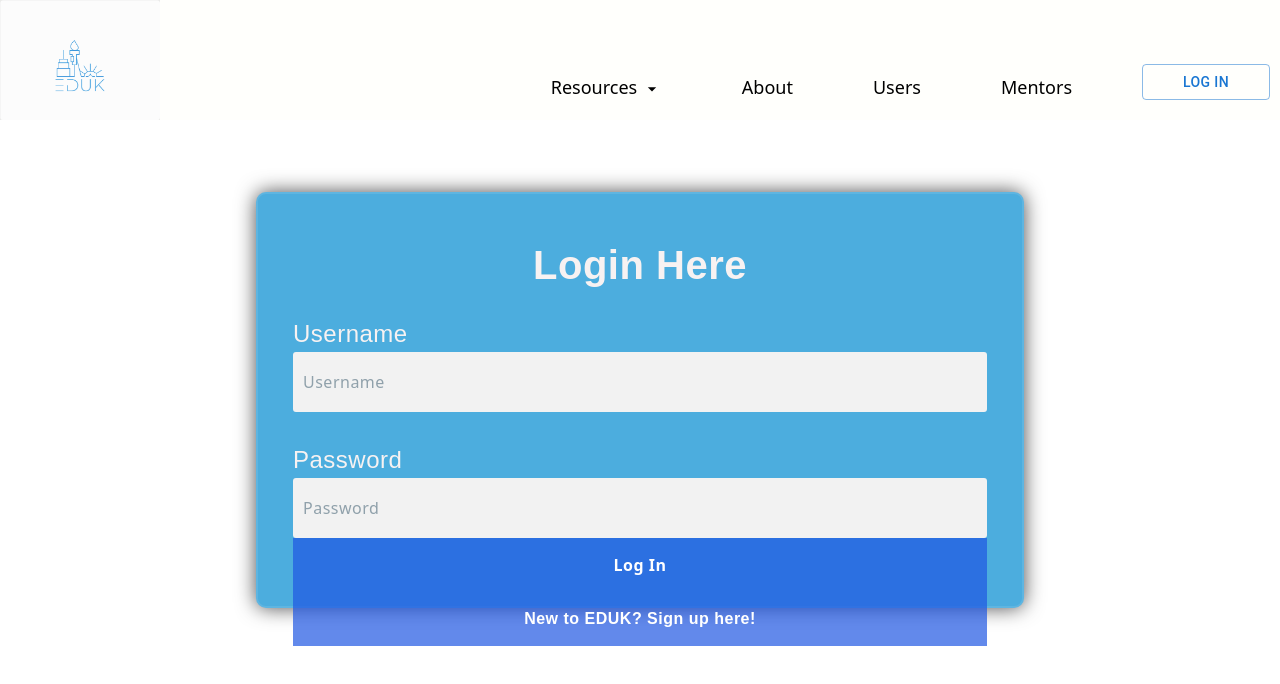
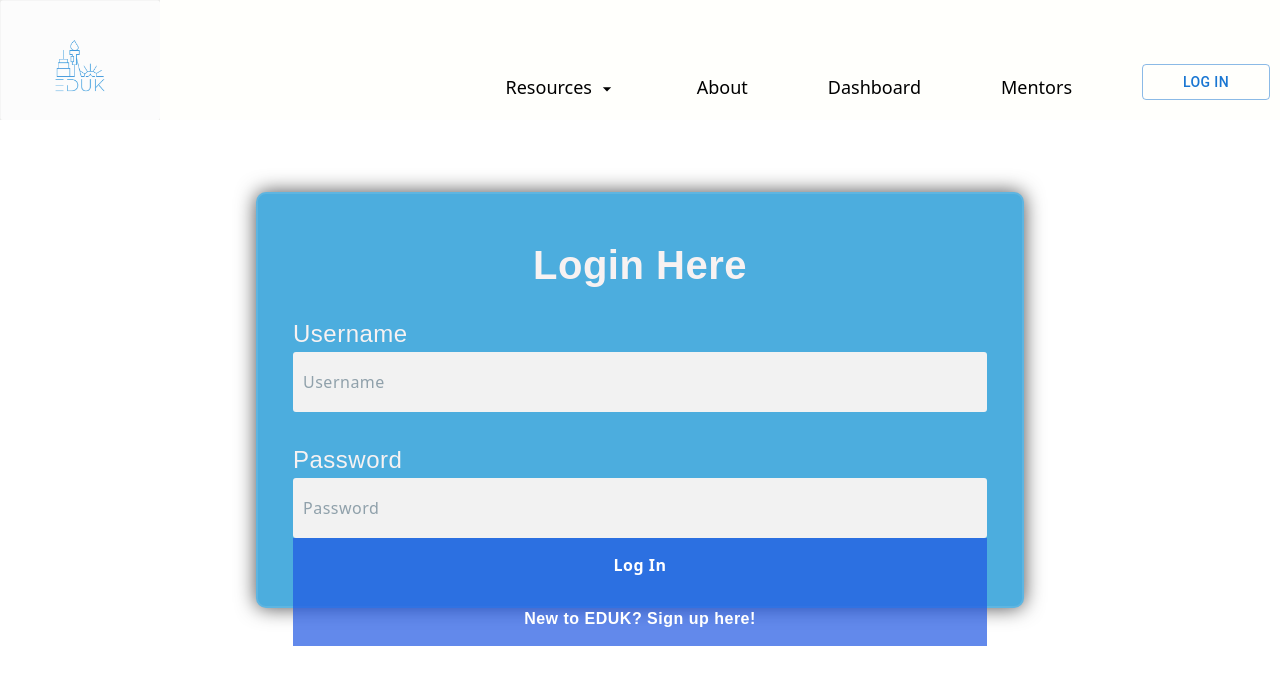
Before and after one commit to TheodoreBFrazier/EDUK, a React (Create React App) app in the folder frontend/: page /users/login in a window 1280 px wide. Shown: the top 684 px of the page. Built offline with nearby package versions, Linux system fonts and the light colour scheme; no server answers.

Commit message:
saved user information in local storage

```diff
--- a/frontend/src/components/LogInUser.js
+++ b/frontend/src/components/LogInUser.js
@@ -25,9 +25,12 @@ function LogInUser({ setLogText }) {
         const userInfo = res.data.result;
         const userId = userInfo.uid;
         if (!isNaN(userId)) {
-          console.log(userInfo);
+          // console.log(userInfo);
           setError("");
+          //set userId in localStorage
           localStorage.setItem("userId", `${userId}`);
+          //set userInfo in localStage
+          localStorage.setItem("userInfo", JSON.stringify(userInfo));
           setLogText("Log Out");
           if (!userInfo.is_admin) navigate(`/users/${userId}`);
           if (userInfo.is_admin) navigate("/admin");
@@ -55,7 +58,7 @@ function LogInUser({ setLogText }) {
       <form onSubmit={handleSubmit}>
         <h3>Login Here</h3>
 
-        <label class="login" for="username">
+        <label className="login" for="username">
           Username
         </label>
         <input
@@ -66,7 +69,7 @@ function LogInUser({ setLogText }) {
           value={user.user_name}
         />
 
-        <label class="login" for="password">
+        <label className="login" for="password">
           Password
         </label>
         <input
--- a/frontend/src/components/RightNav.js
+++ b/frontend/src/components/RightNav.js
@@ -35,6 +35,10 @@ export default function RightNav({ open, logText, setLogText }) {
     localStorage.clear();
     setLogText("Log In");
   };
+  //get userId from localStorage
+  const userId = localStorage.getItem("userId");
+
+  //user data
 
   return (
     <Ul open={open} className="navLinks">
@@ -51,7 +55,11 @@ export default function RightNav({ open, logText, setLogText }) {
         <Link to="/about">About</Link>
       </li>
       <li className="eachLi mainLi">
-				<Link to="/users">Users</Link>
+        {!isNaN(userId) ? (
+          <Link to={`/users/${userId}`}>Dashboard</Link>
+        ) : (
+          <Link to={`/users/${userId}`}>Dashboard</Link>
+        )}
       </li>
       <li className="eachLi mainLi">
         <Link to="/mentors/create">Mentors</Link>
--- a/frontend/src/components/UserDetails.js
+++ b/frontend/src/components/UserDetails.js
@@ -11,7 +11,7 @@ const API = process.env.REACT_APP_API_URL;
 
 function UserDetails() {
   const [user, setUser] = useState({});
-  const [userResources , setUserResources] = useState([]);
+  const [userResources, setUserResources] = useState([]);
   const [showUserDetails, setShowUserDetails] = useState(false);
   let { uid } = useParams();
   //let navigate = useNavigate();
@@ -26,23 +26,20 @@ function UserDetails() {
         console.log(error);
       });
 
-    axios.get(API + "/users/" + uid + "/resources")
-    .then((response)=>{
+    axios
+      .get(API + "/users/" + uid + "/resources")
+      .then((response) => {
         setUserResources(response.data.result);
       })
-    .catch((error)=>{
-      console.log(error)
-    })
-
+      .catch((error) => {
+        console.log(error);
+      });
   }, [uid]);
-
-
 
   return (
     <section className="user_details">
       <div className="welcome">
-
-        <aside class="profile-card" >
+        <aside className="profile-card">
           <header>
             <a>
               <img src="https://t3.ftcdn.net/jpg/03/46/83/96/360_F_346839683_6nAPzbhpSkIpb8pmAwufkC7c5eD7wYws.jpg" />
@@ -52,27 +49,24 @@ function UserDetails() {
               Welcome {user.first_name} {user.last_name}!
             </h1>
 
-            <h2>
-             "A step closer to your dreams"
-             </h2>
-
+            <h2>"A step closer to your dreams"</h2>
           </header>
 
-
-          <div class="profile-bio">
+          <div className="profile-bio">
             <p>
-            Username : {user.user_name} <br/>
-            Age : {user.age} <br/>
-            Mentor ID: {user.mentor_id} <br/>
+              Username : {user.user_name} <br />
+              Age : {user.age} <br />
+              Mentor ID: {user.mentor_id} <br />
               Email : {user.email}
             </p>
           </div>
           <section>
             User Resources:
-              {userResources.map(resource=>(<SingleResource key={resource.resource_id} resource={resource}/>))}
+            {userResources.map((resource) => (
+              <SingleResource key={resource.resource_id} resource={resource} />
+            ))}
           </section>
         </aside>
-
       </div>
     </section>
   );
```
Lines whose indentation alone changed are shown as unchanged.
